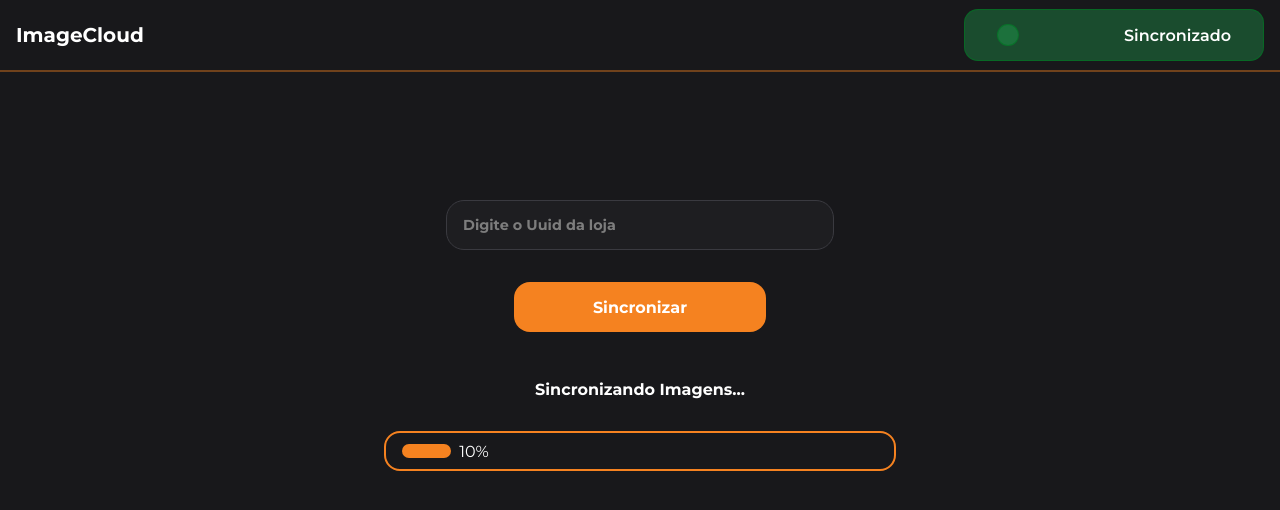
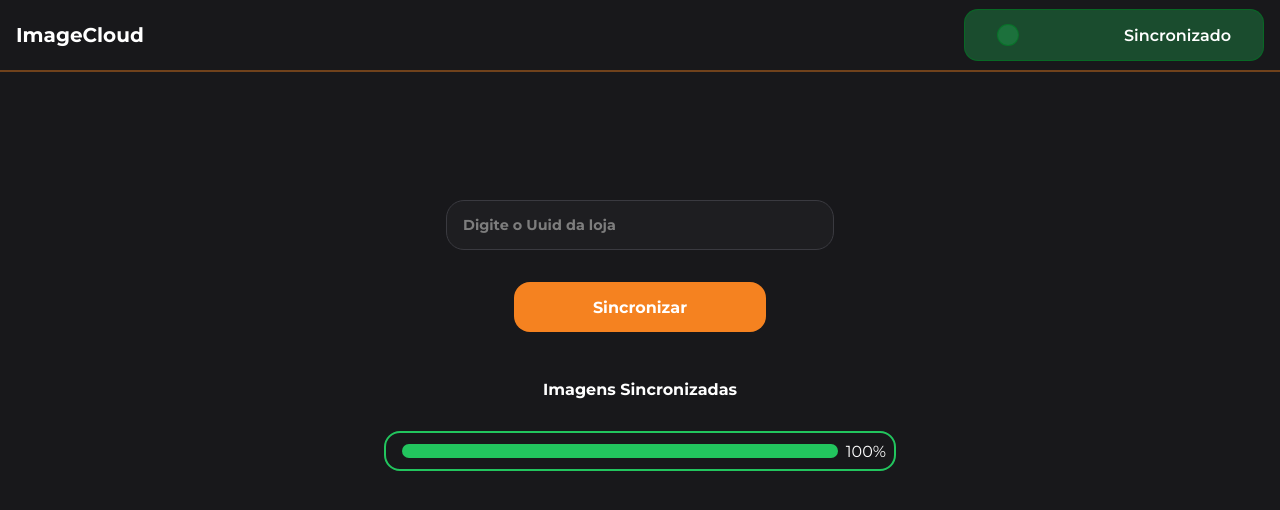
Before and after one commit to EzequielMags/ImageCloud-InsideAutomacao, a React (Vite) app in the folder frontend-react/: page / in a window 1280 px wide. Shown: the top 510 px of the page. Built offline with nearby package versions, Linux system fonts and the light colour scheme.

Commit message:
feat: finish Barra de Progresso and adding Log de Produtos

```diff
--- a/frontend-react/src/App.tsx
+++ b/frontend-react/src/App.tsx
@@ -8,12 +8,14 @@ import { BarraProgresso } from './components/BarraProgresso'
 function App() {
 
   const [statusHeader, setStatusHeader]= useState<StatusSincronizacao>("sincronizado")
+
+  const [progress, setProgress] = useState<number>(100)
   return (
 
     <main >
       <Header status={statusHeader}/>
       <Form />
-      <BarraProgresso />
+      <BarraProgresso percent={progress}/>
 
     </main>
   )
--- a/frontend-react/src/components/BarraProgresso/barraProgresso.module.css
+++ b/frontend-react/src/components/BarraProgresso/barraProgresso.module.css
@@ -18,13 +18,11 @@
     padding: 0 .5rem;
     width: 80%;
     height: 40px;
-    border: 2px solid #F58220;
     border-radius: 16px;
 }
 
 .progress div {
     margin: 0 .5rem 0 .5rem;
-    background-color: #F58220;
     border-radius: 80px;
     height: 14px;
 }
--- a/frontend-react/src/components/BarraProgresso/index.tsx
+++ b/frontend-react/src/components/BarraProgresso/index.tsx
@@ -1,21 +1,27 @@
-import { useState } from "react"
 import styles from "./barraProgresso.module.css"
 
-
-
 export type PropsProgresso = {
-    cor: string,
     percent: number
 
 }
 
-export function BarraProgresso() {
-    const [progress, setProgress] = useState<number>(10)
+export function BarraProgresso({percent}: PropsProgresso) {
+    let textoDinamico = ""
+    let corBarraProgresso
+
+    if (percent === 100){
+        textoDinamico = "Imagens Sincronizadas"
+        corBarraProgresso = "#22C55E"
+    }   else {
+        textoDinamico = "Sincronizando Imagens..."
+        corBarraProgresso = "#F58220"
+    }
+
     return(
         <div className={styles.container}>
-            <h2>Sincronizando Imagens...</h2>
-            <div className={`${styles.progress}`}>
-                <div style={{width: `${progress}%`}}></div>{progress}%
+            <h2>{textoDinamico}</h2>
+            <div style={{border: `2px solid ${corBarraProgresso}`}} className={`${styles.progress}`}>
+                <div style={{width: `${percent}%`, backgroundColor: `${corBarraProgresso}`}}></div>{percent}%
             </div>
         </div>
     )
--- /dev/null
+++ b/frontend-react/src/components/ListaLog/index.tsx
@@ -0,0 +1,3 @@
+export default function ListaLog() {
+    return <ul></ul>
+}
```
Also changed, not shown: frontend-react/src/ProdutoLog/index.tsx (added).
